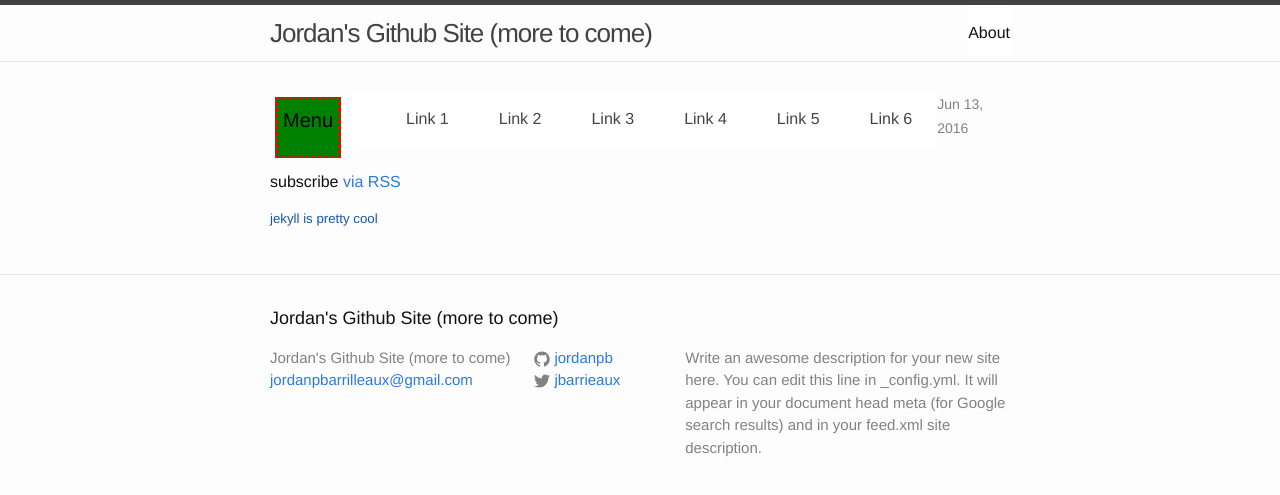
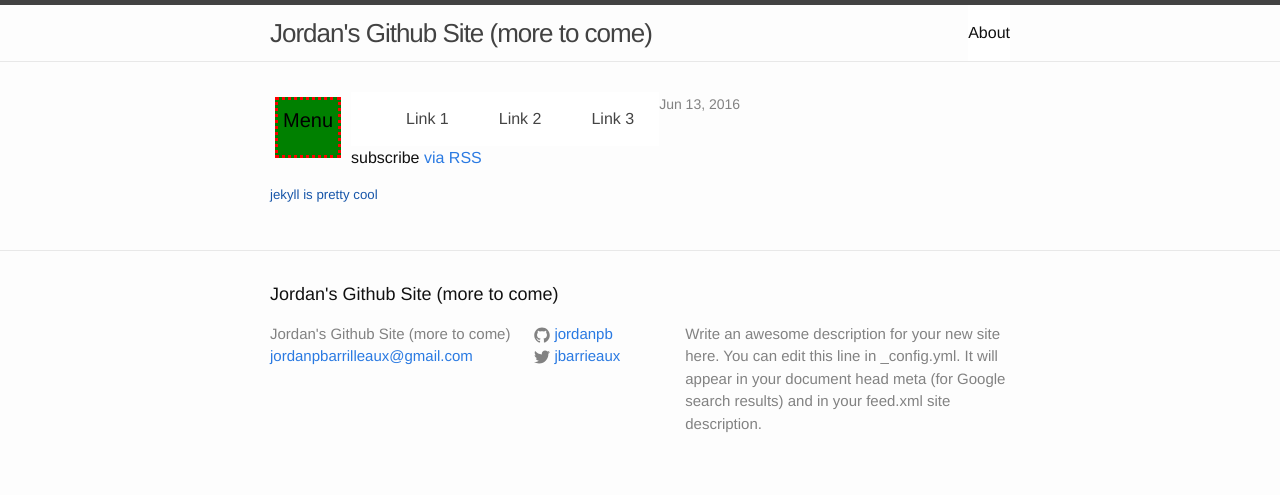
Before and after one commit to Jordanpb/codeacademyTest, a Jekyll site: the page built from index.html, in a window 1280 px wide. Shown: the top 495 px of the page. Built offline with Jekyll 4.4.1, drawn with Linux system fonts in a browser that asks for light colours.

Commit message:
Update index.html

```diff
--- a/index.html
+++ b/index.html
@@ -15,7 +15,11 @@
   <!--borrowed NAV BAR Drop Down START-->
   <nav>
   <ul>
-    <li><a href="#">Link 1</a></li>
+    <li><a href="#">Link 1</a>
+     <ul class="fallback">
+      <li><a href="google.com">Google</a></li>
+     </ul>
+    </li>
     <li>
       <a href="#">Link 2</a>
       <ul class="fallback">
@@ -30,12 +34,8 @@
         <li><a href="#">Sub-Link 1</a></li>
         <li><a href="#">Sub-Link 2</a></li>
         <li><a href="#">Sub-Link 3</a></li>
-        <li><a href="#">Sub-Link 4</a></li>
       </ul>
     </li>
-    <li><a href="#">Link 4</a></li>
-    <li><a href="#">Link 5</a></li>
-    <li><a href="#">Link 6</a></li>
   </ul>
 </nav>
    <!--borrowed NAV BAR Drop Down STOP-->
```
